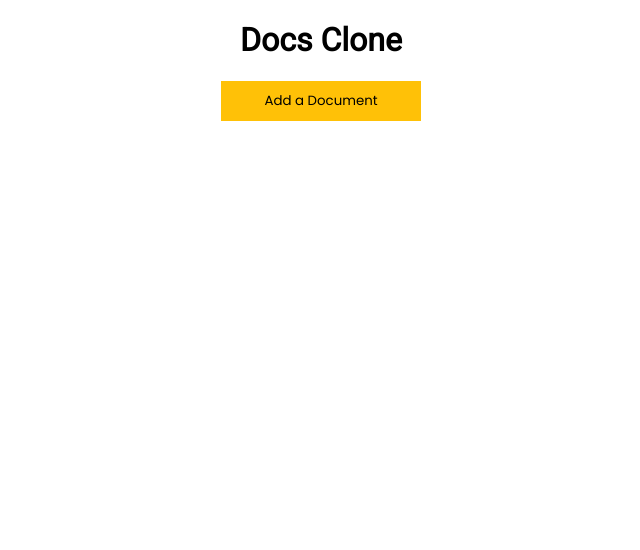
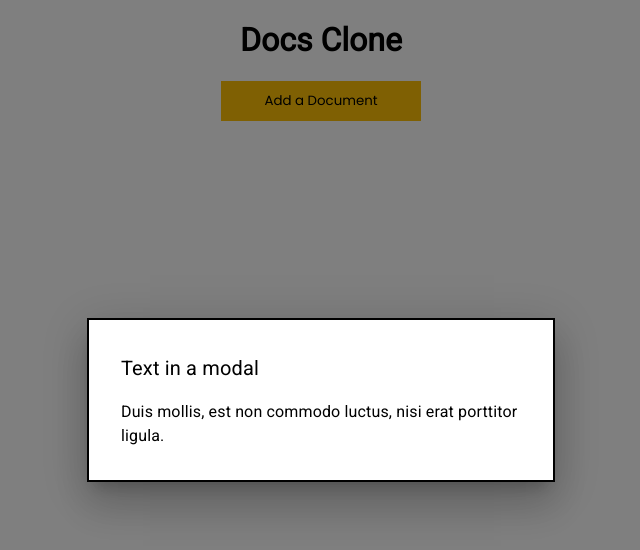
Before and after one commit to patelb268/Google-Docs-Clone, a React (Create React App) app: page / in a window 1280 px wide. Both pictures are taken after a click on the button "Add a Document". Shown: the top 550 px of the page, without its empty margins (319-959 px from the left). Built offline with nearby package versions, Linux system fonts and the light colour scheme.

Commit message:
create component to add new doc

```diff
--- a/src/App.js
+++ b/src/App.js
@@ -1,5 +1,5 @@
 import './App.css';
-import Docs from './components/docs';
+import Docs from './components/Docs';
 
 function App() {
   return (
--- /dev/null
+++ b/src/components/Modal.js
@@ -0,0 +1,44 @@
+import * as React from 'react';
+import Box from '@mui/material/Box';
+import Button from '@mui/material/Button';
+import Typography from '@mui/material/Typography';
+import Modal from '@mui/material/Modal';
+
+const style = {
+    position: 'absolute',
+    top: '50%',
+    left: '50%',
+    transform: 'translate(-50%, -50%)',
+    width: 400,
+    bgcolor: 'background.paper',
+    border: '2px solid #000',
+    boxShadow: 24,
+    p: 4,
+};
+
+export default function ModalComponent({
+    open,
+    setOpen,
+}) {
+    const handleClose = () => setOpen(false);
+
+    return (
+        <div>
+            <Modal
+                open={open}
+                onClose={handleClose}
+                aria-labelledby="modal-modal-title"
+                aria-describedby="modal-modal-description"
+            >
+                <Box sx={style}>
+                    <Typography id="modal-modal-title" variant="h6" component="h2">
+                        Text in a modal
+                    </Typography>
+                    <Typography id="modal-modal-description" sx={{ mt: 2 }}>
+                        Duis mollis, est non commodo luctus, nisi erat porttitor ligula.
+                    </Typography>
+                </Box>
+            </Modal>
+        </div>
+    );
+}
--- a/src/components/docs.js
+++ b/src/components/docs.js
@@ -1,13 +1,24 @@
-import React from 'react'
+import React, { useState } from 'react';
+import ModalComponent from './Modal';
 
 export default function Docs() {
+    const [open, setOpen] = React.useState(false);
+    const handleOpen = () => setOpen(true);
     return (
         <div className='docs-main'>
             <h1>Docs Clone</h1>
 
-        <button className='add-docs'>
+            <button
+                className='add-docs'
+                onClick={handleOpen}
+            >
                 Add a Document
             </button>
+
+            <ModalComponent
+                open={open}
+                setOpen={setOpen}
+            />
         </div>
     )
 }
```
Lines whose indentation alone changed are shown as unchanged.
